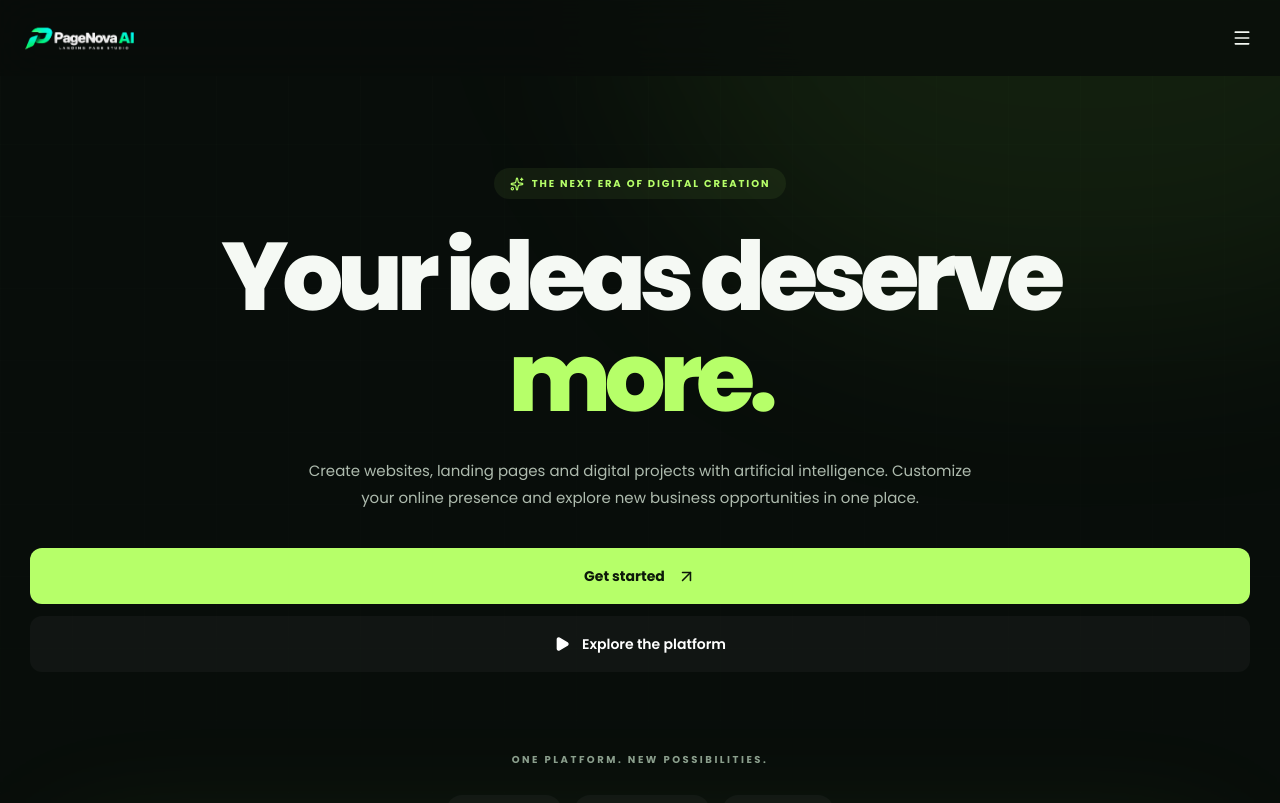
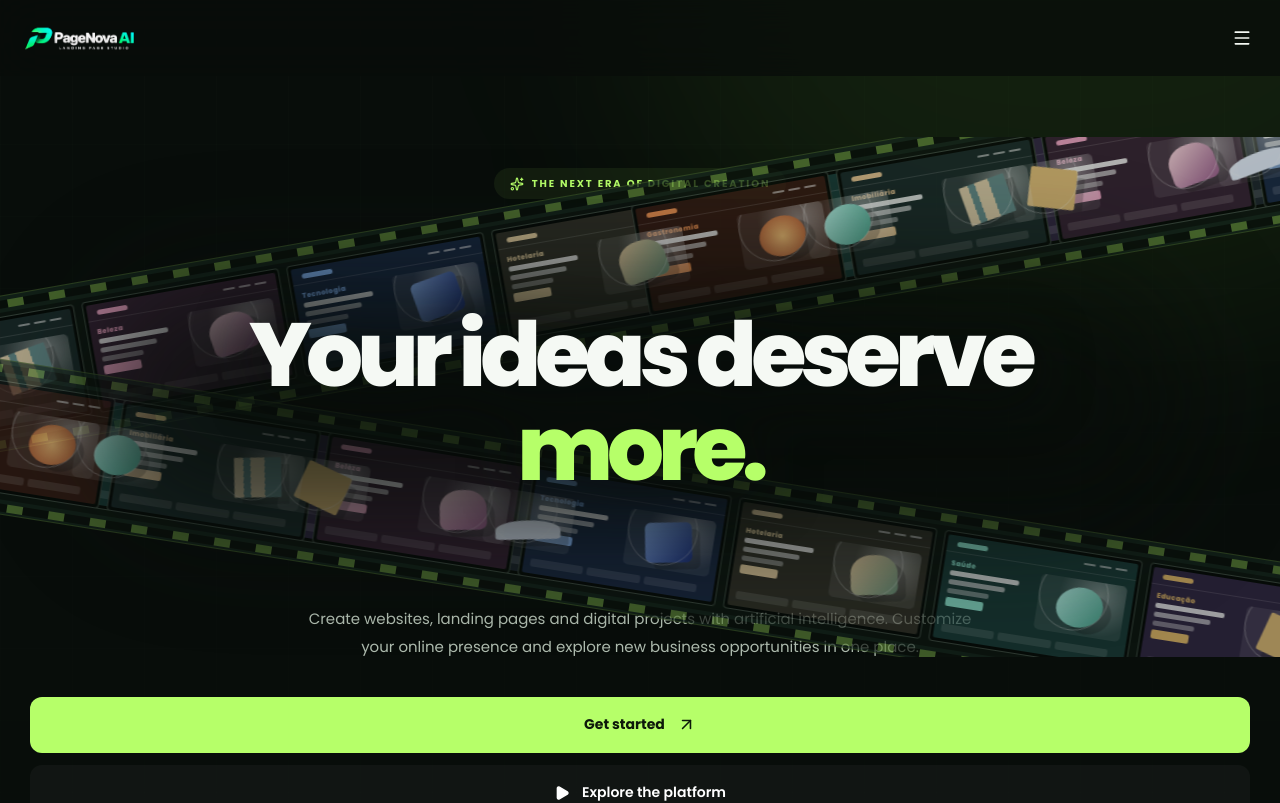
Before and after one commit to dramaflix2026-stack/pagenova-ai, a Next.js app in the folder frontend/: page /teste in a window 1280 px wide. Shown: the top 803 px of the page. Built offline with nearby package versions, Linux system fonts and the light colour scheme.

Commit message:
feat(landing): integrate cinematic film frames around hero heading

```diff
--- a/frontend/src/app/teste/hero-modelo-um.tsx
+++ b/frontend/src/app/teste/hero-modelo-um.tsx
@@ -2,6 +2,7 @@
 
 import { useEffect, useState } from "react";
 import Link from "next/link";
+import { CinematicFilmReel } from "./cinematic-film-reel";
 import { ArrowRight, ArrowUpRight, Check, ChevronDown, Globe2, Menu, Monitor, MousePointer2, Play, Sparkles, X } from "lucide-react";
 
 type Lang = "pt" | "en" | "es";
@@ -108,9 +109,13 @@ export function HeroModeloUm() {
         <div className="mx-auto mb-7 inline-flex items-center gap-2 rounded-full border border-[#b6ff69]/25 bg-[#b6ff69]/[0.065] px-4 py-2 text-[10px] font-bold tracking-[.19em] text-[#b6ff69] sm:text-xs">
           <Sparkles size={14}/>{t.eyebrow}
         </div>
-        <h1 className="mx-auto max-w-[1110px] text-[clamp(2.7rem,7.5vw,7.2rem)] font-extrabold leading-[1.05] tracking-[-.065em]">
-          {t.first}<br/><span className="text-[#b6ff69]">{t.highlight}</span>
-        </h1>
+        <div className="relative mx-auto flex min-h-[350px] max-w-[1220px] items-center justify-center py-20 sm:min-h-[440px] sm:py-24 lg:min-h-[490px]">
+          <CinematicFilmReel />
+          <div aria-hidden="true" className="pointer-events-none absolute z-[1] inset-x-[5%] inset-y-[14%] rounded-full bg-[#080d0a]/65 blur-[55px] sm:inset-x-[16%]"/>
+          <h1 className="relative z-10 mx-auto max-w-[1040px] text-[clamp(2.65rem,7vw,6.8rem)] font-extrabold leading-[1.05] tracking-[-.065em] drop-shadow-[0_8px_28px_#080d0a]">
+            {t.first}<br/><span className="text-[#b6ff69]">{t.highlight}</span>
+          </h1>
+        </div>
         <p className="mx-auto mt-7 max-w-[680px] text-[15px] leading-[1.85] text-[#aebbae] sm:text-lg">{t.description}</p>
         <div className="mt-9 flex flex-col items-center justify-center gap-3 sm:flex-row">
           <Link href="/cadastro" className="group inline-flex min-h-14 w-full items-center justify-center gap-3 rounded-xl bg-[#b6ff69] px-7 text-[14px] font-bold text-[#0d190a] transition hover:-translate-y-0.5 hover:bg-[#d4ffaa] hover:shadow-[0_12px_40px_#a3fc4930] sm:w-auto">{t.start}<ArrowUpRight className="transition group-hover:translate-x-0.5 group-hover:-translate-y-0.5" size={19}/></Link>
```
